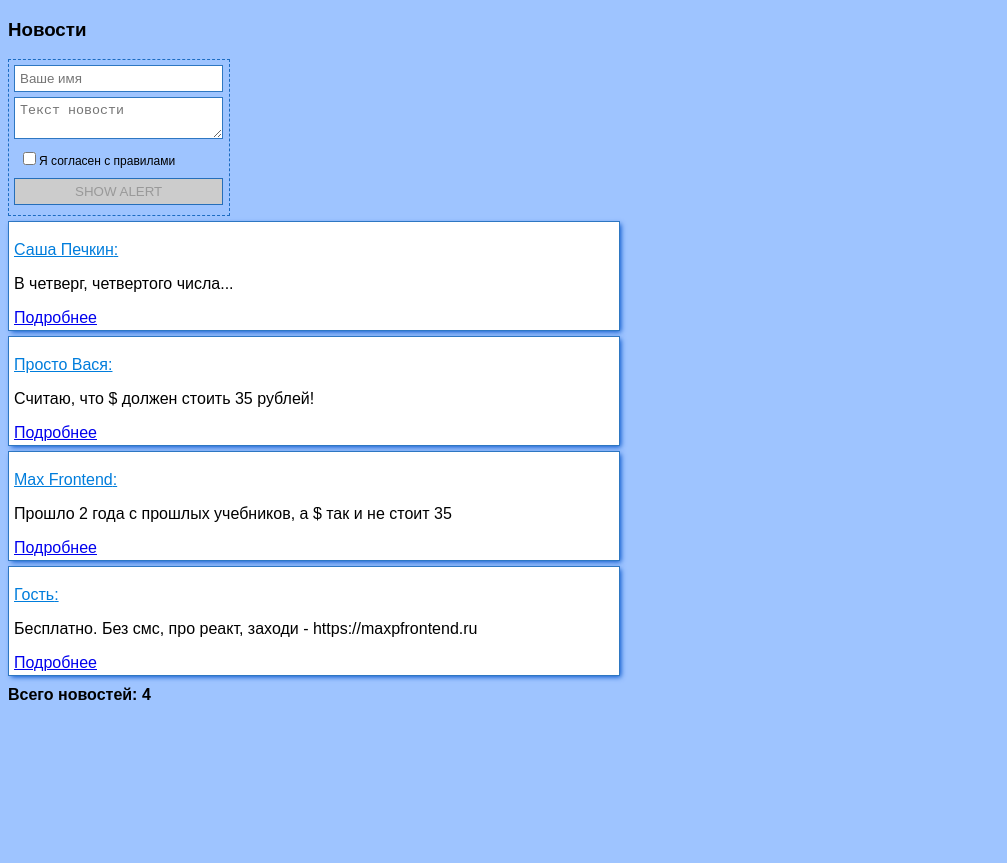
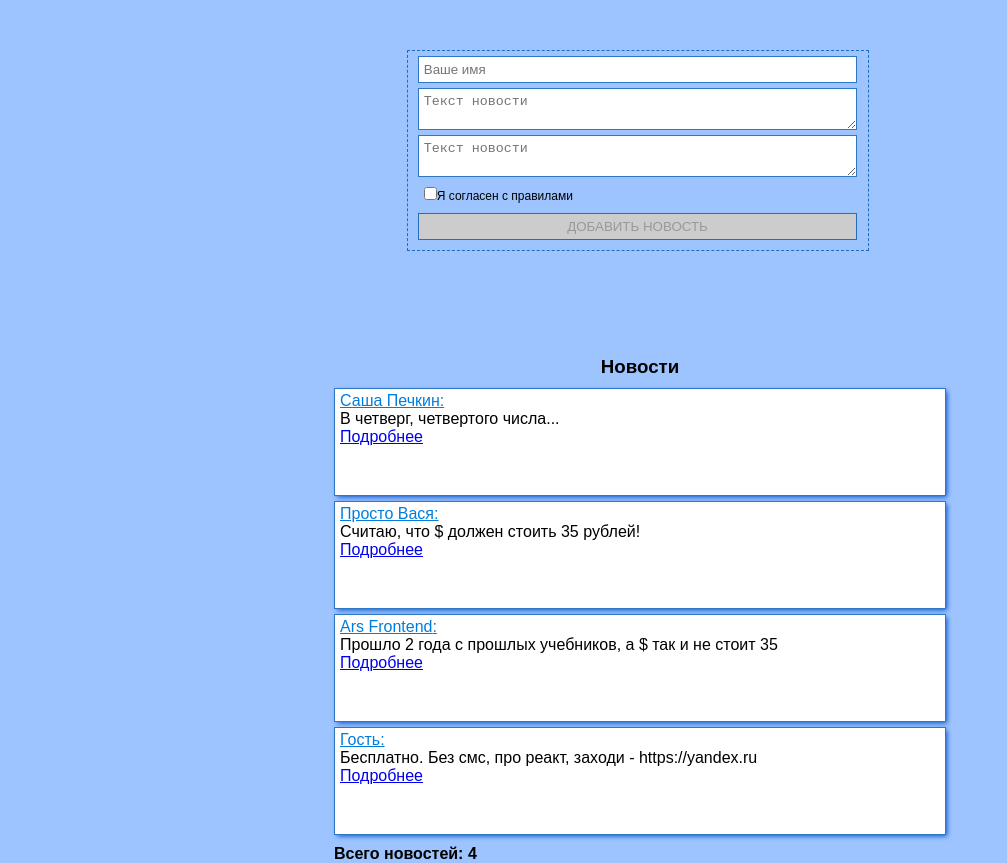
Before and after one commit to Lapindros/react-news-app, a React app: page / in a window 1280 px wide. Shown: the whole page, without its empty margins (0-1007 px from the left). Before the commit the page ends 800 px from the top, so only its background shows below. Built offline with nearby package versions, Linux system fonts and the light colour scheme.

Commit message:
готово

```diff
--- /dev/null
+++ b/src/components/addNewsComponent/addNewsComponent.js
@@ -0,0 +1,88 @@
+import React from 'react';
+import PropTypes from 'prop-types';
+import './addNewsComponent.less';
+
+class AddNewsComponent extends React.Component {
+
+    state = {
+        author: '',
+        text: '',
+        bigText: '',
+        confirm: false,
+    };
+
+    handleCheckboxChange = (e) => {
+        this.setState({confirm: e.currentTarget.checked});
+    };
+
+    validate = () => {
+        const {author, text, confirm} = this.state;
+        if (author.trim() && text.trim() && confirm) {
+            return true;
+        } else {
+            return false;
+        }
+    };
+
+    onBtnClickHandler = (e) => {
+        e.preventDefault();
+        const {author, text, bigText} = this.state;
+        this.props.onAddNews({id: +new Date(), author, text, bigText});
+    };
+
+    handleChange = (e) => {
+        const {id} = e.currentTarget;
+        this.setState({[id]: e.currentTarget.value})
+    };
+
+    render() {
+        const {author, text, bigText} = this.state;
+        return (
+            <form
+                className='add'
+            >
+                <input
+                    className='add__author'
+                    type='text'
+                    placeholder='Ваше имя'
+                    onChange={this.handleChange}
+                    value={author}
+                    id='author'
+                />
+                <textarea
+                    className='add__text'
+                    placeholder='Текст новости'
+                    onChange={this.handleChange}
+                    value={text}
+                    id='text'
+                />
+                <textarea
+                    className='add__big-text'
+                    placeholder='Текст новости'
+                    onChange={this.handleChange}
+                    value={bigText}
+                    id='bigText'
+                />
+                <label className='add__confirmation'>
+                    <input
+                        type='checkbox'
+                        onChange={this.handleCheckboxChange}
+                    />Я согласен с правилами
+                </label>
+                <button
+                    className='add__btn'
+                    disabled={!this.validate()}
+                    onClick={this.onBtnClickHandler}
+                >
+                    Добавить новость
+                </button>
+            </form>
+        );
+    }
+}
+
+AddNewsComponent.proTypes = {
+    onAddNews: PropTypes.func.isRequired,
+};
+
+export default AddNewsComponent;
--- /dev/null
+++ b/src/components/addNewsComponent/addNewsComponent.less
@@ -0,0 +1,38 @@
+.add {
+  margin: 50px 5px 5px 0;
+  width: 450px;
+  border: 1px dashed rgba(0, 89, 181, 0.82);
+  padding: 5px;
+  display: flex;
+  flex-direction: column;
+  align-items: center;
+
+  &__author,
+  &__text,
+  &__big-text,
+  &__btn,
+  &__confirmation {
+    border: 1px solid rgba(0, 89, 181, 0.82);
+    display: block;
+    margin: 0 0 5px 0;
+    padding: 5px;
+    width: 95%;
+  }
+
+  &__confirmation {
+    border: none;
+    font-size: 12px;
+  }
+
+  &__btn {
+    box-sizing: content-box;
+    color: #FFF;
+    text-transform: uppercase;
+    background: #007DDC;
+  }
+
+  &__btn:disabled {
+    background: #CCC;
+    color: #999;
+  }
+}
--- a/src/components/app/App.js
+++ b/src/components/app/App.js
@@ -1,17 +1,73 @@
 import React from 'react';
 import News from "../news/News";
-import {myNews} from "../../myNews";
 import './App.less';
-import AddNewsComponent from "../inputComponent/addNewsComponent";
+import AddNewsComponent from "../addNewsComponent/addNewsComponent";
+import Spinner from "../spinner/spinner";
 
 class App extends React.Component {
+    state = {
+        news: null,
+        isLoading: false,
+    };
+
+    static getDerivedStateFromProps(props, state) {
+        let nextFilteredNews
+
+        // смотрим в state.news
+        // и проверяем, чтобы не клонировать null
+        // например, в момент первой отрисовки
+        if (Array.isArray(state.news)) {
+            nextFilteredNews = [...state.news];
+
+            nextFilteredNews.forEach((item, index) => {
+                if (item.bigText.toLowerCase().indexOf('pubg') !== -1) {
+                    item.bigText = 'СПАМ'
+                }
+            })
+
+            return {
+                filteredNews: nextFilteredNews,
+            }
+        }
+
+        return null
+    }
+
+    componentDidMount() {
+        this.setState({isLoading: true});
+        fetch('http://localhost:8080/src/myNews.json')
+            .then(response => {
+                return response.json()
+            })
+            .then(data => {
+                setTimeout(() => {
+                    this.setState({isLoading: false, news: data})
+                }, 3000)
+            })
+    }
+
+    handleAddNews = (data) => {
+        // сначала мы формируем массив, на основе
+        // всего того, что уже было в новостях
+        // и кладем это все в новый массив +
+        // новую новость кладем в начало массива
+        const nextNews = [data, ...this.state.news];
+
+        // затем обновляем новый массив новостей в this.state.news
+        this.setState({news: nextNews});
+    };
+
     render() {
+        const {news, isLoading} = this.state;
         return (
-            <React.Fragment>
+            <div className='wrapper'>
+                <AddNewsComponent
+                    onAddNews={this.handleAddNews}
+                />
                 <h3>Новости</h3>
-                <AddNewsComponent/>
-                <News data={myNews}/>
-            </React.Fragment>
+                {isLoading && <Spinner/>}
+                {Array.isArray(news) && <News data={news}/>}
+            </div>
         );
     }
 }
--- a/src/components/app/App.less
+++ b/src/components/app/App.less
@@ -1,4 +1,21 @@
+* {
+  margin: 0;
+}
+
 body {
   background: rgba(0, 102, 255, 0.38);
   font-family: sans-serif;
+  margin: 0 auto;
 }
+
+.wrapper {
+
+  h3 {
+    margin: 100px 0 10px 0;
+  }
+
+  display: flex;
+  flex-direction: column;
+  justify-content: center;
+  align-items: center;
+}
--- a/src/components/article/Article.less
+++ b/src/components/article/Article.less
@@ -2,6 +2,7 @@
   background: #FFF;
   border: 1px solid rgba(0, 89, 181, 0.82);
   width: 600px;
+  height: 100px;
   margin: 0 0 5px;
   box-shadow: 2px 2px 5px -1px rgb(0, 81, 202);
   padding: 3px 5px;
--- a/src/components/inputComponent/addNewsComponent.js
+++ /dev/null
@@ -1,61 +0,0 @@
-import React from 'react';
-import './addNewsComponent.less';
-
-class AddNewsComponent extends React.Component {
-
-    state = {
-        author: '',
-        text: '',
-        confirm: false,
-    };
-
-    handleClick = (e) => {
-        this.setState({confirm: e.currentTarget.checked});
-    };
-
-    handleChangeAuthor = (e) => {
-        this.setState({author: e.target.value});
-    };
-
-    handleChangeText = (e) => {
-        this.setState({text: e.target.value});
-        e.target.value;
-    };
-
-    render() {
-        const {author, text} = this.state;
-        return (
-            <form
-                className='add'
-            >
-                <input
-                    className='add__author'
-                    type='text'
-                    placeholder='Ваше имя'
-                    onChange={this.handleChangeAuthor}
-                    value={author}
-                />
-                <textarea
-                    className='add__text'
-                    placeholder='Текст новости'
-                    onChange={this.handleChangeText}
-                    value={text}
-                />
-                <label className='add__confirmation'>
-                    <input
-                        type='checkbox'
-                        onClick={this.handleClick}
-                    />Я согласен с правилами
-                </label>
-                <button
-                    className='add__btn'
-                    disabled={!this.state.confirm}
-                >
-                    Show alert
-                </button>
-            </form>
-        );
-    }
-}
-
-export default AddNewsComponent;
--- a/src/components/inputComponent/addNewsComponent.less
+++ /dev/null
@@ -1,34 +0,0 @@
-.add {
-  margin: 0 5px 5px 0;
-  width: 210px;
-  border: 1px dashed rgba(0, 89, 181, 0.82);
-  padding: 5px;
-
-  &__author,
-  &__text,
-  &__btn,
-  &__confirmation {
-    border: 1px solid rgba(0, 89, 181, 0.82);
-    display: block;
-    margin: 0 0 5px 0;
-    padding: 5px;
-    width: 94%;
-  }
-
-  &__confirmation {
-    border: none;
-    font-size: 12px;
-  }
-
-  &__btn {
-    box-sizing: content-box;
-    color: #FFF;
-    text-transform: uppercase;
-    background: #007DDC;
-  }
-
-  &__btn:disabled {
-    background: #CCC;
-    color: #999;
-  }
-}
--- a/src/components/news/News.js
+++ b/src/components/news/News.js
@@ -6,7 +6,6 @@ import './News.less';
 class News extends React.Component {
 
     renderNews = () => {
-
         const {data} = this.props;
         let news = null;
 
@@ -31,7 +30,8 @@ class News extends React.Component {
             <div className="news">
                 {this.renderNews()}
                 {
-                    data.length ? <strong className='news__count'>Всего новостей: {data.length}</strong> : null
+                    data.length ?
+                        <strong className='news__count'>Всего новостей: {data.length}</strong> : null
                 }
             </div>
         );
--- /dev/null
+++ b/src/components/spinner/spinner.js
@@ -0,0 +1,22 @@
+import React from 'react';
+import "react-loader-spinner/dist/loader/css/react-spinner-loader.css";
+import Loader from 'react-loader-spinner';
+import './spinner.less';
+
+class Spinner extends React.Component {
+
+    render() {
+        return (
+            <div className='spinner'>
+                <Loader
+                    type="TailSpin"
+                    color="#000000"
+                    height={50}
+                    width={50}
+                />
+            </div>
+        );
+    };
+}
+
+export default Spinner;
--- /dev/null
+++ b/src/components/spinner/spinner.less
@@ -0,0 +1,3 @@
+.spinner {
+  margin-top: 100px;
+}
--- a/src/myNews.js
+++ /dev/null
@@ -1,26 +0,0 @@
-export const myNews = [
-    {
-        id: 1,
-        author: 'Саша Печкин',
-        text: 'В четверг, четвертого числа...',
-        bigText: 'в четыре с четвертью часа четыре чёрненьких чумазеньких чертёнка чертили чёрными чернилами чертёж.'
-    },
-    {
-        id: 2,
-        author: 'Просто Вася',
-        text: 'Считаю, что $ должен стоить 35 рублей!',
-        bigText: 'А евро 42!'
-    },
-    {
-        id: 3,
-        author: 'Max Frontend',
-        text: 'Прошло 2 года с прошлых учебников, а $ так и не стоит 35',
-        bigText: 'А евро опять выше 70.'
-    },
-    {
-        id: 4,
-        author: 'Гость',
-        text: 'Бесплатно. Без смс, про реакт, заходи - https://maxpfrontend.ru',
-        bigText: 'Еще есть группа VK, telegram и канал на youtube! Вся инфа на сайте, не реклама!'
-    }
-];
--- /dev/null
+++ b/src/myNews.json
@@ -0,0 +1,26 @@
+ [
+    {
+        "id": 1,
+        "author": "Саша Печкин",
+        "text": "В четверг, четвертого числа...",
+        "bigText": "в четыре с четвертью часа четыре чёрненьких чумазеньких чертёнка чертили чёрными чернилами чертёж."
+    },
+    {
+        "id": 2,
+        "author": "Просто Вася",
+        "text": "Считаю, что $ должен стоить 35 рублей!",
+        "bigText": "А евро 42!"
+    },
+    {
+        "id": 3,
+        "author": "Ars Frontend",
+        "text": "Прошло 2 года с прошлых учебников, а $ так и не стоит 35",
+        "bigText": "А евро опять выше 70."
+    },
+    {
+        "id": 4,
+        "author": "Гость",
+        "text": "Бесплатно. Без смс, про реакт, заходи - https://yandex.ru",
+        "bigText": "Еще есть группа VK, telegram и канал на youtube! Вся инфа на сайте, не реклама!"
+    }
+]
--- a/webpack.config.js
+++ b/webpack.config.js
@@ -1,7 +1,5 @@
 const path = require("path");
 const HtmlWebpackPlugin = require("html-webpack-plugin");
-
-const CopyPlugin = require('copy-webpack-plugin');
 
 module.exports = {
   entry: "./src/index.js",
```
Also changed, not shown: package.json (+5 -5 lines), 2 other files.
